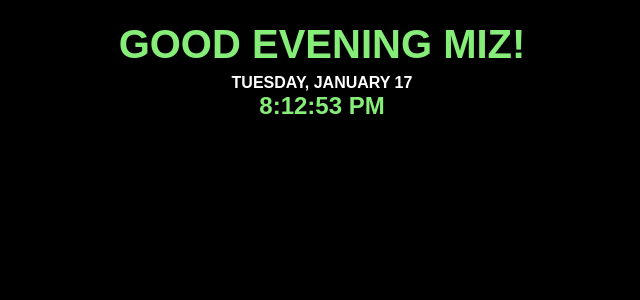
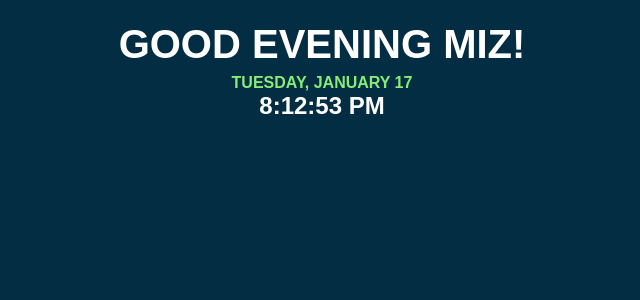
Before and after one commit to Evan-C-Mead/snow-app, a React (Create React App) app: page / in a window 1280 px wide. Shown: the top 300 px of the page, without its empty margins (318-958 px from the left). Built offline with nearby package versions, Linux system fonts and the light colour scheme.

Commit message:
style change to snow theme

```diff
--- a/src/App.css
+++ b/src/App.css
@@ -1,5 +1,6 @@
 body {
-  background-color: black;
+  /* background-color: black; */
+  background-color: #032D42;
   /* background-color: #282c34; */
   /* background-color: darkslategray; */
 }
@@ -46,7 +47,8 @@ body {
 
 .hello > h1 {
   /* color: #59a523; */
-  color: #86ED78;
+  /* color: #86ED78; */
+  color: white;
   /* color: black; */
   /* color:#282c34; */
   /* color: darkslategray; */
@@ -58,7 +60,8 @@ body {
 }
 
 .day {
-  color: white;
+  /* color: white; */
+  color: #86ED78;
   font-family: Arial, Helvetica, sans-serif;
   margin-top: 5px;
   margin-bottom: 0;
@@ -67,8 +70,8 @@ body {
 }
 
 .clock {
-  /* color: white; */
-  color: #86ED78;
+  color: white;
+  /* color: #86ED78; */
   /* color: black; */
   /* color:#282c34; */
   /* color: darkslategray; */
```
